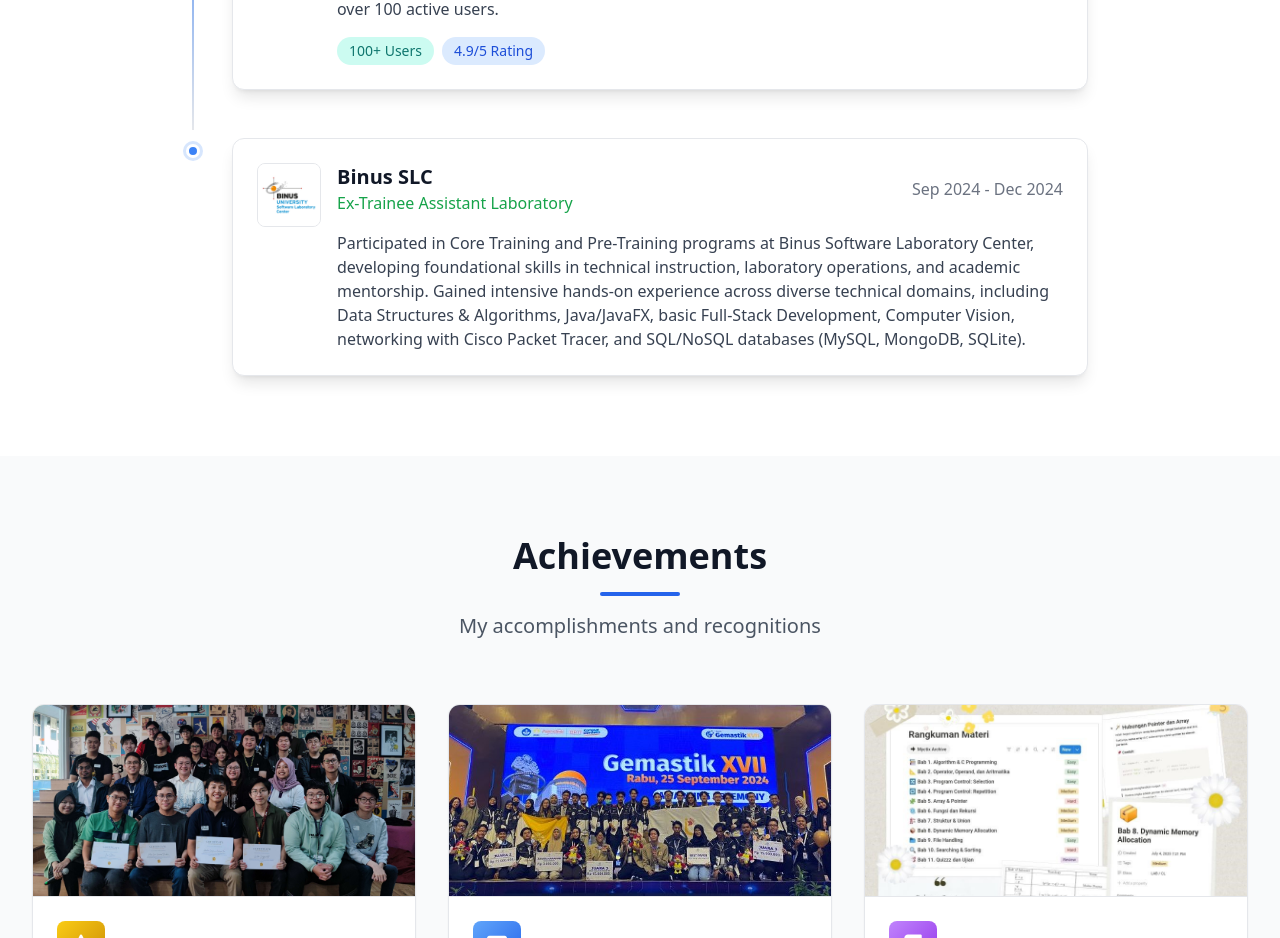
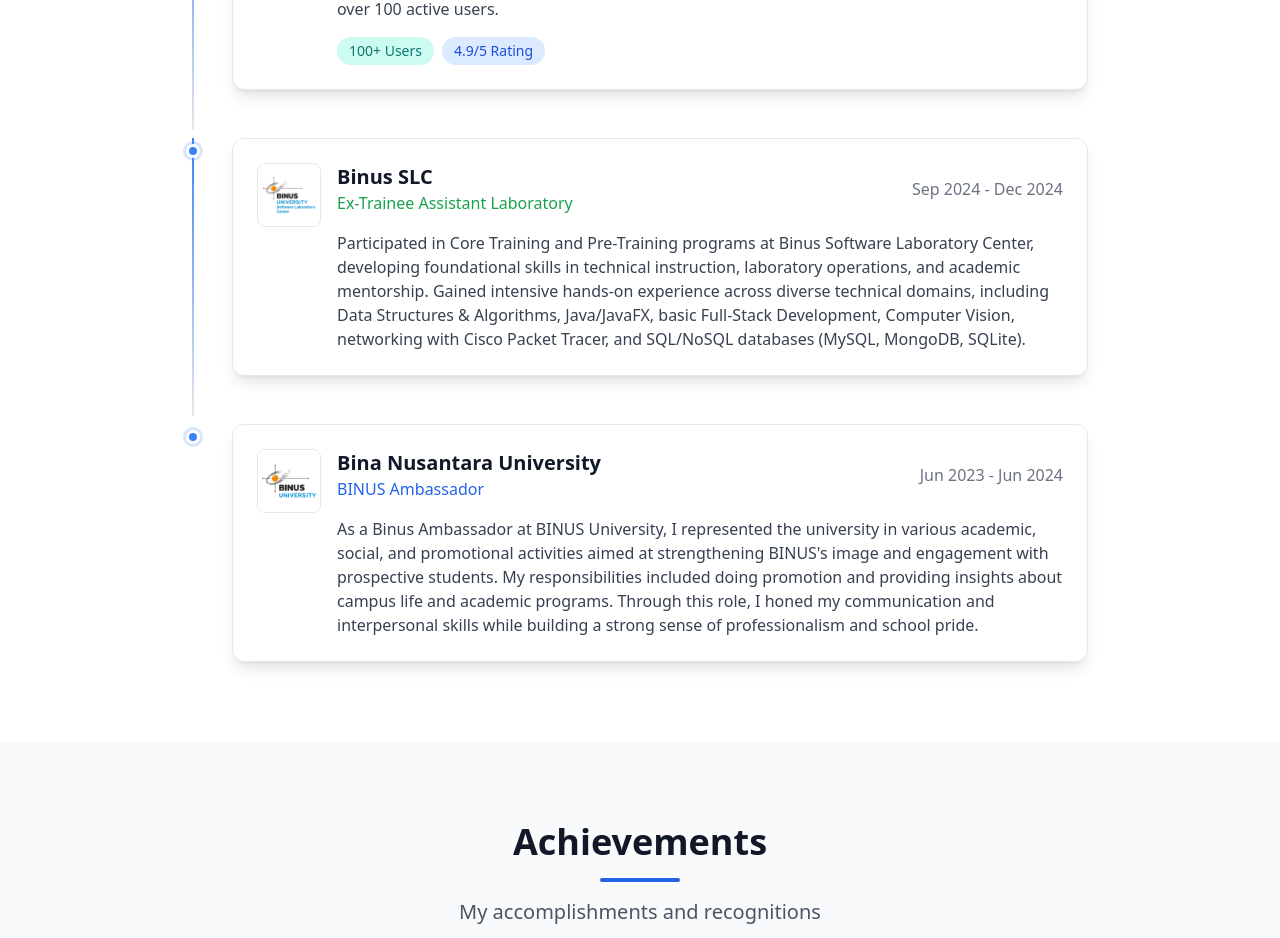
Before and after one commit to Mycticount-X/Mycticount-Archive, a React (Vite) app: page / in a window 1280 px wide. Shown: the part 4500-5438 px from the top of the page. Built offline with nearby package versions, Linux system fonts and the light colour scheme.

Commit message:
Add: Journey as Binus Ambassador

```diff
--- a/src/pages/Journey.tsx
+++ b/src/pages/Journey.tsx
@@ -50,6 +50,16 @@
       period: "Sep 2024 - Dec 2024",
       logo: "./Logo/slc.jpg",
       description: "Participated in Core Training and Pre-Training programs at Binus Software Laboratory Center, developing foundational skills in technical instruction, laboratory operations, and academic mentorship. Gained intensive hands-on experience across diverse technical domains, including Data Structures & Algorithms, Java/JavaFX, basic Full-Stack Development, Computer Vision, networking with Cisco Packet Tracer, and SQL/NoSQL databases (MySQL, MongoDB, SQLite).",
+      tags: []
+    },
+    {
+      id: 5,
+      institution: "Bina Nusantara University",
+      role: "BINUS Ambassador",
+      roleColor: "text-blue-600",
+      period: "Jun 2023 - Jun 2024",
+      logo: "./Logo/binus.jpg",
+      description: "As a Binus Ambassador at BINUS University, I represented the university in various academic, social, and promotional activities aimed at strengthening BINUS's image and engagement with prospective students. My responsibilities included doing promotion and providing insights about campus life and academic programs. Through this role, I honed my communication and interpersonal skills while building a strong sense of professionalism and school pride.",
       tags: []
     }
 
```
